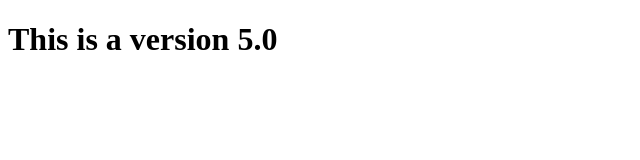
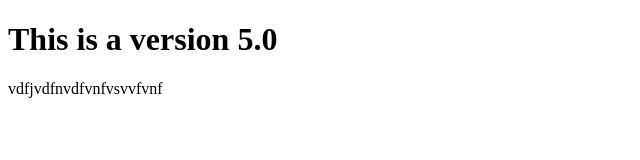
Before and after one commit to gorankkansal31/myrepo, a plain HTML site: page index.html in a window 1280 px wide. Shown: the whole page, without its empty margins (0-640 px from the left). Drawn offline with Linux system fonts and the light colour scheme.

Commit message:
this is to file launch by you

```diff
--- a/index.html
+++ b/index.html
@@ -7,5 +7,6 @@
 </head>
 <body>
     <h1>This is a version 5.0</h1>
+    vdfjvdfnvdfvnfvsvvfvnf
 </body>
 </html>
```
